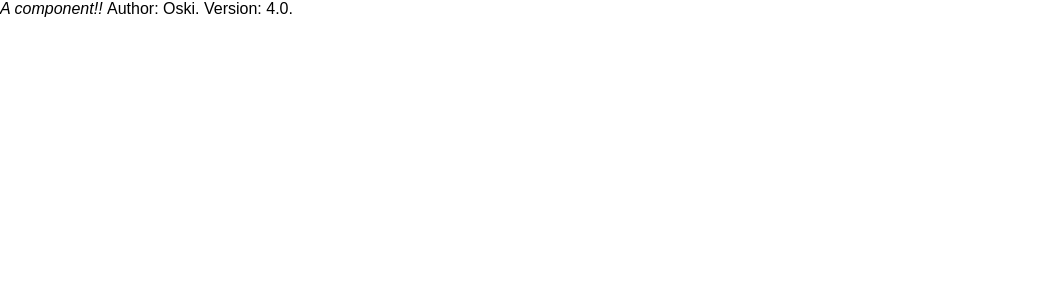
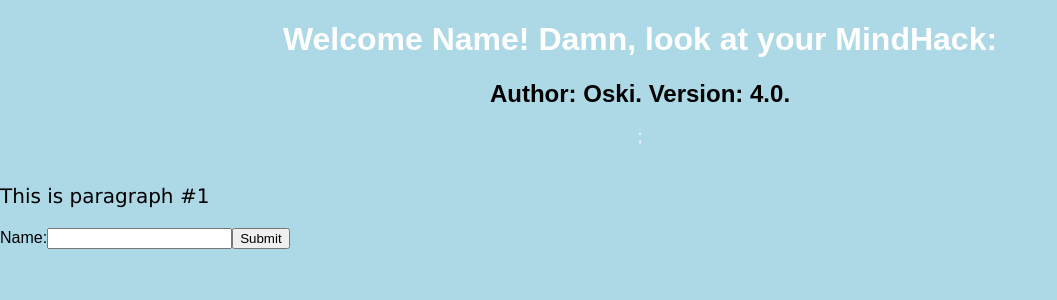
Before and after one commit to michelle54725/MindHacks, a React (Create React App) app: page / in a window 1280 px wide. Shown: the top 300 px of the page, without its empty margins (0-1057 px from the left). Built offline with nearby package versions, Linux system fonts and the light colour scheme.

Commit message:
Add Nameform

```diff
--- a/src/App.css
+++ b/src/App.css
@@ -1 +1,19 @@
 /* styling information. used by App.js */
+body {
+    background-color: lightblue;
+}
+
+#Title {
+    color: white;
+    text-align: center;
+}
+
+h2 {
+    color: black;
+    text-align: center;
+}
+
+p {
+    font-family: verdana;
+    font-size: 20px;
+}
--- a/src/App.js
+++ b/src/App.js
@@ -2,9 +2,20 @@ import React, { Component } from 'react';
 import './App.css';
 //components = anything that can be passed into <>
 
-function MindHacks(props) {
+function Title(props) {
 //props = properties = stores data its representing, which is data that will be provided to Component to change)
-  return <span> Author: {props.author}. Version: {props.version}.0.</span>;
+  return (
+    <div id="Title">
+    <h1> Welcome {props.name}! Damn, look at your MindHack: </h1>
+      <h2> Author: {props.author}. Version: {props.version}.0.</h2>;
+    </div>
+  )
+}
+  //in later <MindHacks/> call: opening tag with slash at end = both opening/closing tags
+
+function Paragraph(props) {
+//props = properties = stores data its representing, which is data that will be provided to Component to change)
+  return <p> This is paragraph #{props.paragraph}</p>;
 //in later <MindHacks/> call: opening tag with slash at end = both opening/closing tags
 }
 
@@ -12,11 +23,11 @@ class App extends Component {
   render() {
     return (
       <div>
-        <em> A component!! </em>
-        <MindHacks author='Oski' version={4}/>
-      </div>
-    );
+        <Title name='Name' author='Oski' version={4}/><br />
+        <Paragraph paragraph={1}/>
+        </div>
+       );
   }
 }
 
-export default App;
+export default App
--- /dev/null
+++ b/src/Nameform.js
@@ -0,0 +1,34 @@
+import React, { Component } from 'react';
+
+class NameForm extends React.Component {
+  constructor(props) {
+    super(props);
+    this.state = {value: ''};
+
+    this.handleChange = this.handleChange.bind(this);
+    this.handleSubmit = this.handleSubmit.bind(this);
+  }
+
+  handleChange(event) {
+    this.setState({value: event.target.value});
+  }
+
+  handleSubmit(event) {
+    alert('A name was submitted: ' + this.state.value);
+    event.preventDefault();
+  }
+
+  render() {
+    return (
+      <form onSubmit={this.handleSubmit}>
+        <label>
+          Name:
+          <input type="text" value={this.state.value} onChange={this.handleChange} />
+        </label>
+        <input type="submit" value="Submit" />
+      </form>
+    );
+  }
+}
+
+export default NameForm
--- a/src/index.js
+++ b/src/index.js
@@ -2,7 +2,8 @@ import React from 'react';
 import ReactDOM from 'react-dom';
 import './index.css';
 import App from './App';
+import NameForm from './nameform';
 import registerServiceWorker from './registerServiceWorker';
 
-ReactDOM.render(<App />, document.getElementById('root'));
+ReactDOM.render(<div><App /><NameForm /></div>, document.getElementById('root'));
 registerServiceWorker();
```
Also changed, not shown: 1 other file (tests, documents, lock files or other folders).
